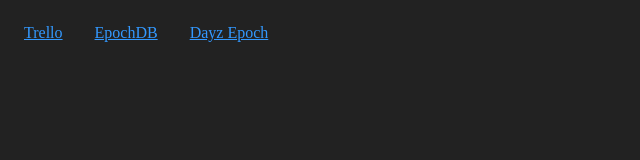
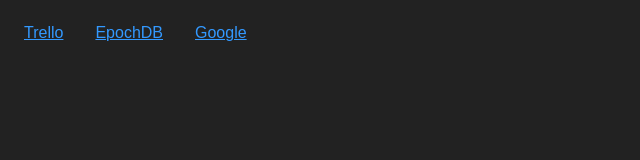
Before and after one commit to airtonix/steam-overlay, a plain HTML site: page index.html in a window 1280 px wide. Shown: the full height of the page, 0-640 px from the left. Drawn offline with Linux system fonts and the light colour scheme.

Commit message:
Update index.html

```diff
--- a/index.html
+++ b/index.html
@@ -2,8 +2,16 @@
  <head>
    <title></title>
    <style>
-    html, html > body { background: #222; color: #ddd; }
-    a { color: #39f; }
+    html, html > body {
+     font-family: sans-serif;
+     font-size: 16px;
+     background: #222;
+     color: #ddd;
+    }
+
+    a {
+     color: #39f;
+    }
 
     ul.tiles, ol.tiles{
      padding: 0;
@@ -28,7 +36,9 @@
    <ul class="tiles tiles-large simple-outline ">
      <li><a class="button" href="https://trello.com/">Trello</a></li>
      <li><a class="button" href="http://airtonix.github.io/epochdb/">EpochDB</a></li>
-     <li><a class="button" href="http://wiki.dayzepoch.com/">Dayz Epoch</a></li>
+   </ul>
+   <ul class="tiles tiles-large simple-outline ">
+     <li><a class="button" href="http://google.com/">Google</a></li>
    </ul>
  </body>
 </html>
```
